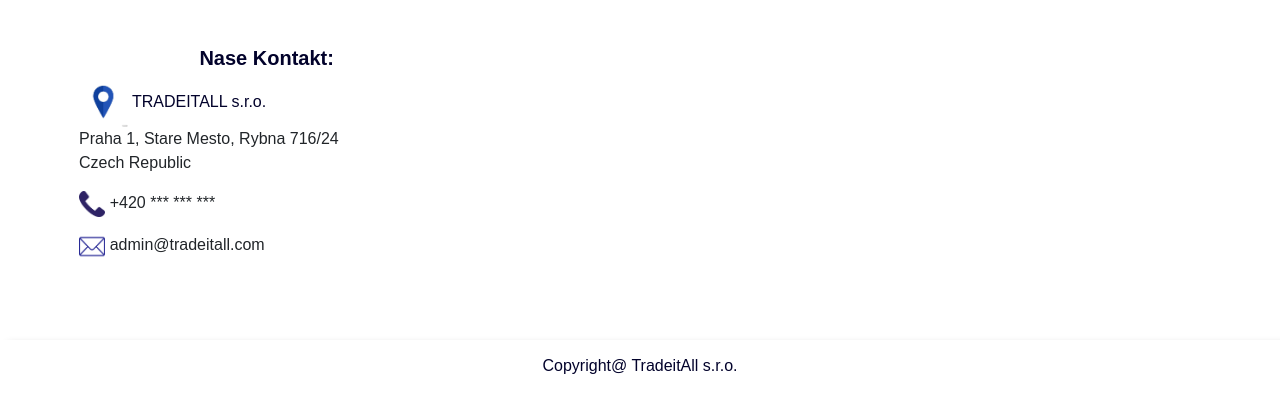
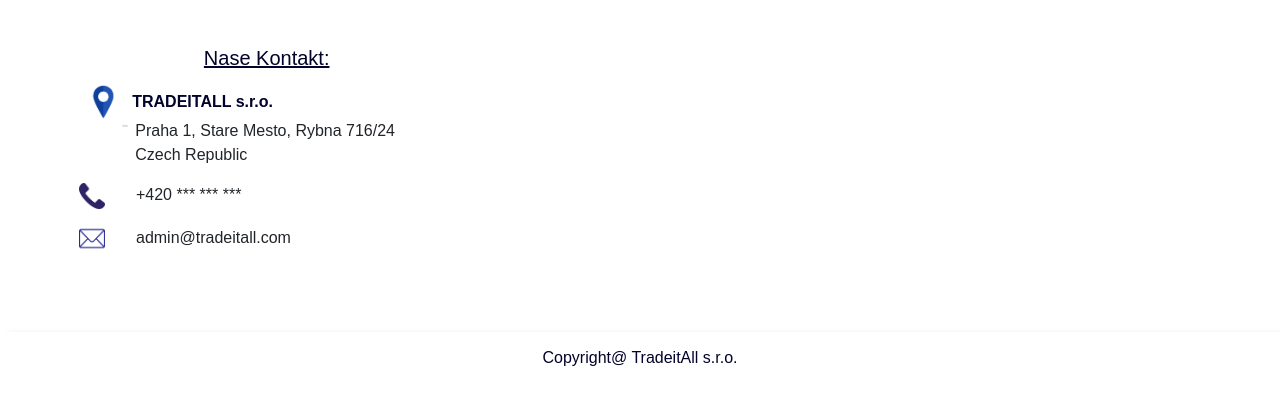
Before and after one commit to timndi/tradeitall, a website: page index.html in a window 1280 px wide. Shown: the part 738-1137 px from the top of the page. Drawn offline with nearby package versions, Linux system fonts and the light colour scheme.

Commit message:
first commit

```diff
--- a/index.html
+++ b/index.html
@@ -352,14 +352,16 @@
 <!-- card ends -->
 <div class="contact-div" style="margin-top: 3rem; padding-left: 5% ;">
   <div class="col-md-4">
-    <h5 style="font-weight: BOLD; color: rgb(2, 2, 43); text-align: center;">Nase Kontakt:</h5>
+    <h5 style=" color: rgb(2, 2, 43); text-align: center; text-decoration: underline;">Nase Kontakt:</h5>
     <p> <img style="width: 13%;" src="img/address-icon.png" alt="">
-      <span style="color: rgb(2, 2, 43);">TRADEITALL s.r.o. </span><br>
-       Praha 1, Stare Mesto, Rybna 716/24 <br>
-       Czech Republic
+      <span style="color: rgb(2, 2, 43); font-weight: BOLD;">TRADEITALL s.r.o. </span><br>
+       <div style="padding-left: 15%; margin-top: -1.5rem;">
+        Praha 1, Stare Mesto, Rybna 716/24 <br>
+        Czech Republic
+       </div>
     </p>
-    <p><img style="width: 7%;" src="img/telephone.png" alt=""> +420 *** *** ***</p>
-    <p><img style="width: 7%;" src="img/email-message-icon.png" alt=""> admin@tradeitall.com</p>
+    <p><img style="width: 7%;" src="img/telephone.png" alt=""><span style="padding-left: 7% ;"> +420 *** *** ***</span></p>
+    <p><img style="width: 7%;" src="img/email-message-icon.png" alt=""><span style="padding-left: 7% ;"> admin@tradeitall.com</span></p>
   </div>
   <div class="col-md-4">
 
```
